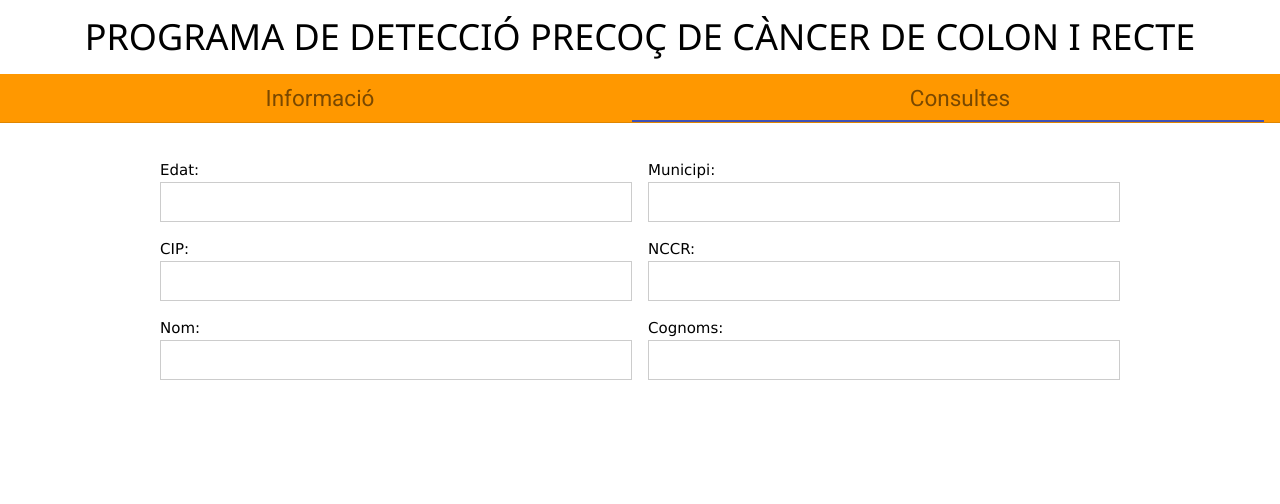
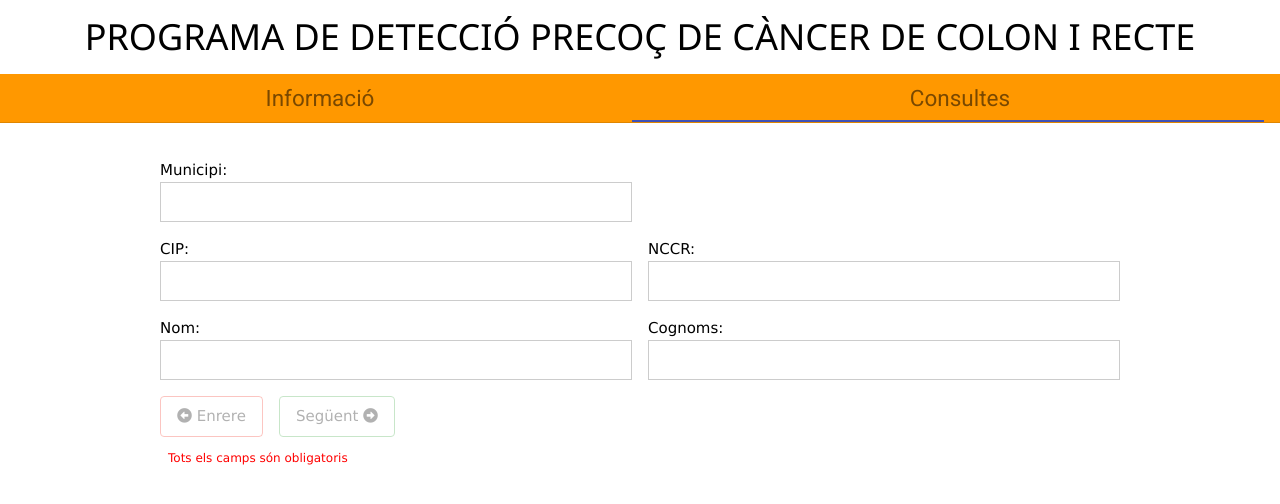
Before and after one commit to Jaldazabal3/colon, an Angular app: page /consultes in a window 1280 px wide. Shown: the top 504 px of the page. Built offline with nearby package versions, Linux system fonts and the light colour scheme.

Commit message:
First form validated

```diff
--- a/src/app/app-routing.module.ts
+++ b/src/app/app-routing.module.ts
@@ -5,9 +5,8 @@ import { InformacioComponent } from "./informacio/informacio.component";
 import { ConsultesComponent } from "./consultes/consultes.component";
 
 const routes: Routes = [
-  // { path: '', redirectTo: '/informacio', pathMatch: 'full' },
-  { path: '', redirectTo: '/informacio', pathMatch: 'full' },
-  { path: 'informacio', component: InformacioComponent },
+  { path: '', redirectTo: '/main', pathMatch: 'full' },
+  { path: 'main', component: InformacioComponent },
   { path: 'consultes', component: ConsultesComponent },
 ];
 
--- a/src/app/identificative-data/identificative-data.component.css
+++ b/src/app/identificative-data/identificative-data.component.css
@@ -0,0 +1,4 @@
+.helper-text{
+    color: red;
+    font-size: 12px;
+}
--- a/src/app/identificative-data/identificative-data.component.html
+++ b/src/app/identificative-data/identificative-data.component.html
@@ -1,11 +1,5 @@
-<form [formGroup]="idDataControl">
+<form [formGroup]="idDataControl" (ngSubmit)="nextStep()">
   <div class="w3-row-padding">
-    <div class="w3-half">
-      <label>
-        Edat:
-      </label>
-      <input class="w3-input w3-border" type="number" formControlName="age"/>
-    </div>
     <div class="w3-half">
       <label>
         Municipi:
@@ -41,4 +35,19 @@
       <input class="w3-input w3-border" type="text" formControlName="surname"/>
     </div>
   </div>
+  <div class="w3-row-padding w3-margin-top">
+      <div class="w3-half">
+        <!-- <input class="w3-button w3-round w3-border w3-border-red w3-margin-right" type="button" value="Previous"/> -->
+        <button class="w3-button w3-round w3-border w3-border-red w3-margin-right" disabled>
+          <i class="fas fa-arrow-alt-circle-left"></i> Enrere
+        </button>
+        <button type="submit" class="w3-button w3-round w3-border w3-border w3-border-green" [disabled]="!idDataControl.valid">
+          Següent <i class="fas fa-arrow-alt-circle-right"></i>
+        </button>
+        <!-- <input class="w3-button w3-round w3-border w3-border-green" type="submit" value="Next"/> -->
+    </div>
+  </div>
+  <div class="w3-row-padding">
+    <p *ngIf="!idDataControl.valid" class="helper-text w3-margin-left">Tots els camps són obligatoris</p>
+  </div>
 </form>
--- a/src/app/identificative-data/identificative-data.component.ts
+++ b/src/app/identificative-data/identificative-data.component.ts
@@ -1,5 +1,5 @@
 import { Component, OnInit } from '@angular/core';
-import { FormGroup, FormControl } from "@angular/forms";
+import { Validators, FormBuilder } from "@angular/forms";
 
 @Component({
   selector: 'app-identificative-data',
@@ -8,18 +8,19 @@ import { FormGroup, FormControl } from "@angular/forms";
 })
 export class IdentificativeDataComponent implements OnInit {
 
-  constructor() { }
+
 
   ngOnInit() {
   }
 
-  idDataControl = new FormGroup({
-    age: new FormControl(''),
-    town: new FormControl(''),
-    cip: new FormControl(''),
-    nccr: new FormControl(''),
-    name: new FormControl(''),
-    surname: new FormControl('')
+  idDataControl = this.formBuilder.group({
+    town: ['',Validators.required],
+    cip: ['', Validators.required],
+    nccr: ['', Validators.required],
+    name: ['',Validators.required],
+    surname: ['',Validators.required]
   });
 
+  constructor(private formBuilder: FormBuilder) { }
+
 }
--- a/src/app/top-menu/top-menu.component.ts
+++ b/src/app/top-menu/top-menu.component.ts
@@ -23,7 +23,7 @@ export class TopMenuComponent implements OnInit {
   public navLinks = [
     {
       label: 'Informació',
-      path: '/informacio'
+      path: '/main'
     },
     {
       label: 'Consultes',
--- a/src/index.html
+++ b/src/index.html
@@ -7,6 +7,7 @@
 
   <meta name="viewport" content="width=device-width, initial-scale=1">
   <link rel="icon" type="image/x-icon" href="favicon.ico"/>
+  <link rel="stylesheet" href="https://use.fontawesome.com/releases/v5.8.1/css/all.css" integrity="sha384-50oBUHEmvpQ+1lW4y57PTFmhCaXp0ML5d60M1M7uH2+nqUivzIebhndOJK28anvf" crossorigin="anonymous">
 </head>
 <body>
   <app-root></app-root>
```
